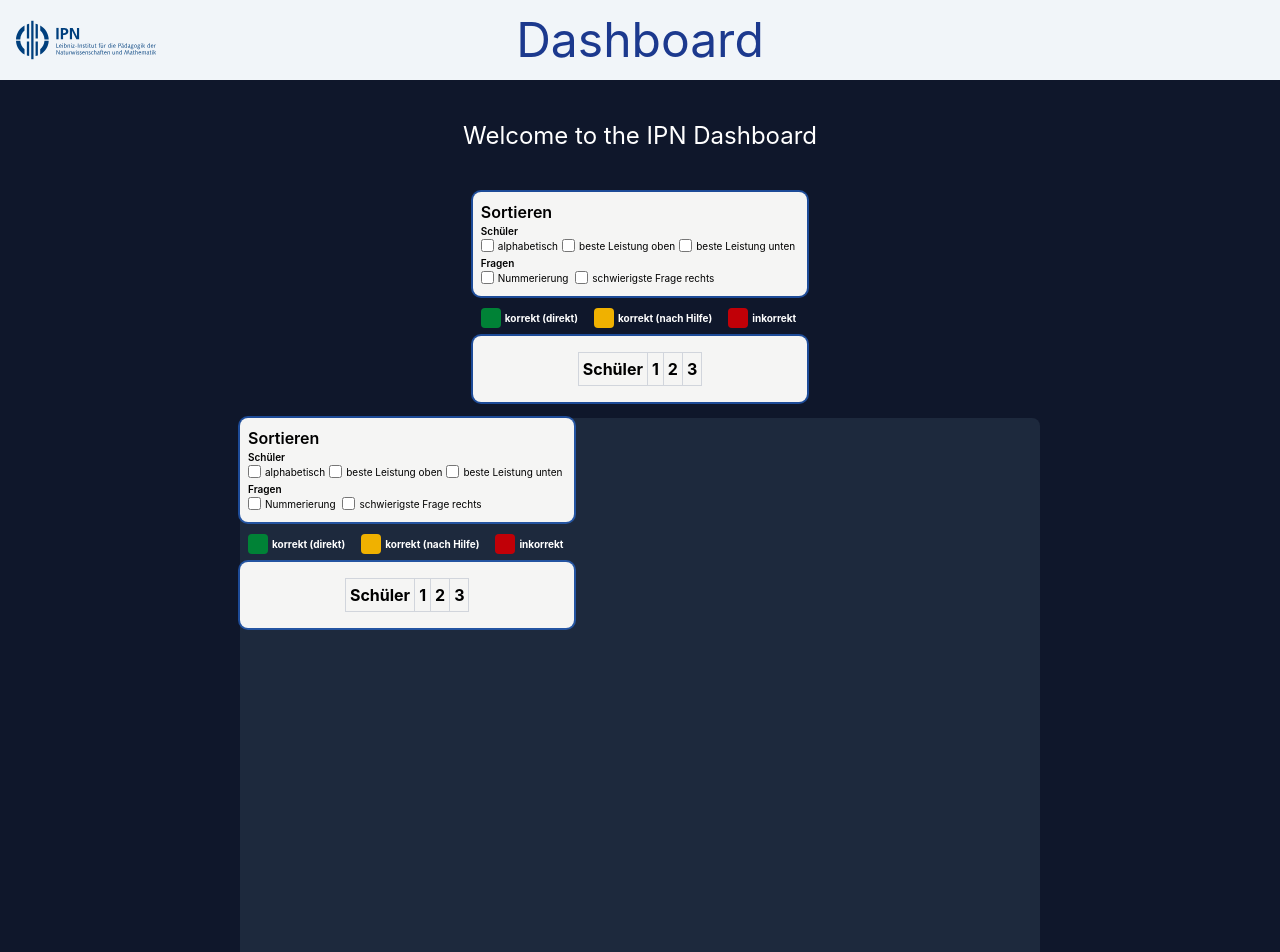
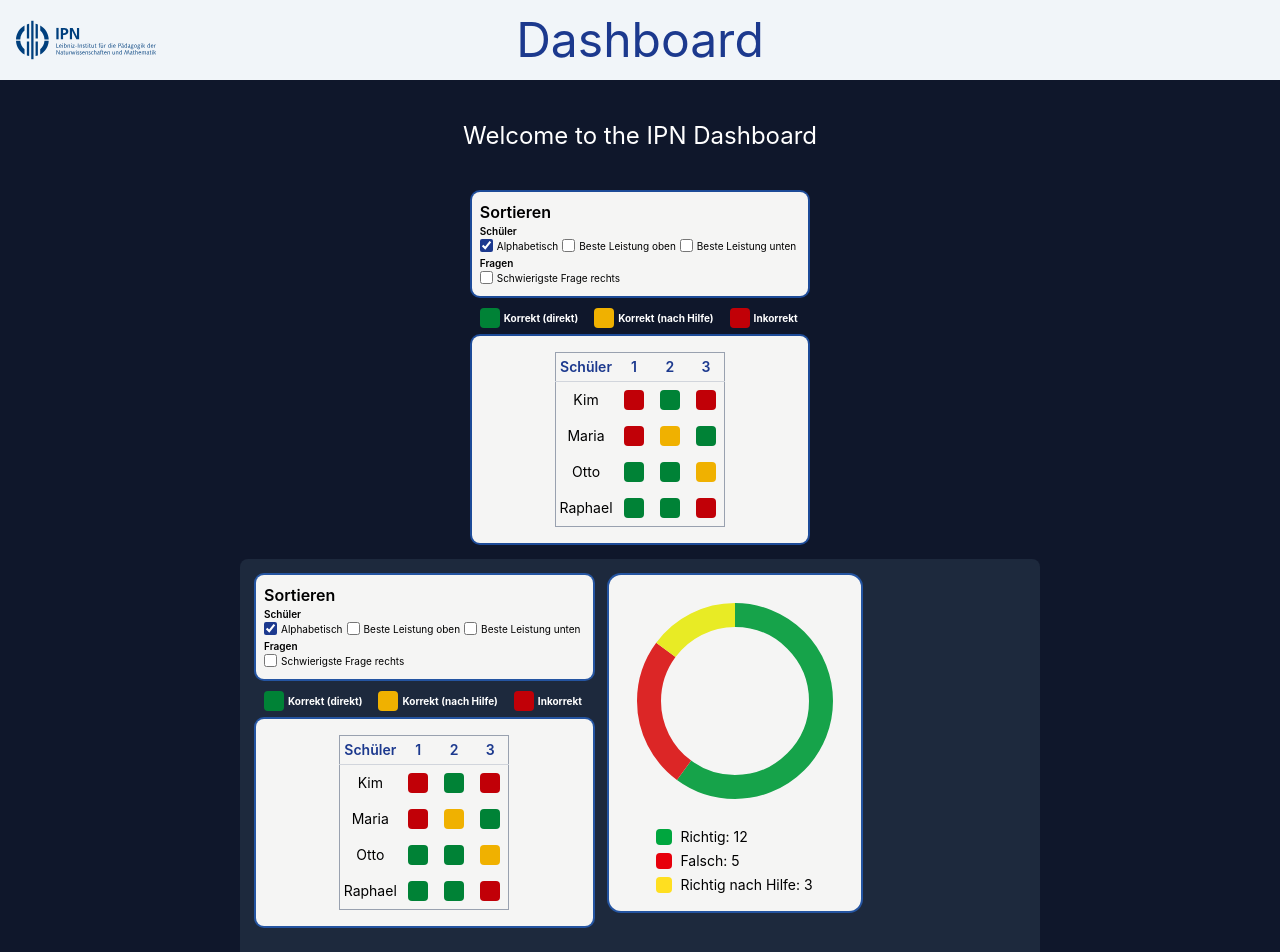
Before and after one commit to Explorier95/dashboard, a React (Vite) app in the folder dashboard/: page / in a window 1280 px wide. Shown: the top 952 px of the page. Built offline with nearby package versions, Linux system fonts and the light colour scheme.

Commit message:
Neues Pie-Chart noch nicht automatisch befülltbar, kleinere änderungen

```diff
--- a/dashboard/src/App.jsx
+++ b/dashboard/src/App.jsx
@@ -2,6 +2,7 @@ import StudentOverview from "./components/studentOverview";
 import DynamixText from "./components/dynamicText";
 import Header from "./components/header";
 import MotionExamples from "./examples/motionExamples"
+import PieChart from "./components/pieOverview.jsx";
 import SlidingSquare from "./components/slidingSquare"
 import {ElementSquares} from "./components/squareVariants.jsx";
 /*
@@ -22,8 +23,15 @@ const App = () => {
       {/* Dashboard Section */}
       <div className={ElementSquares.appJustifyCenter}>
         <StudentOverview />
+
       {/* Dashboard Dragable version */}
-        <SlidingSquare><StudentOverview /></SlidingSquare>
+        <SlidingSquare><StudentOverview />
+                <PieChart
+    richtig={12}
+    falsch={5}
+    richtigNachHilfe={3}
+/>
+        </SlidingSquare>
       </div>
 
       {/* Text */}
--- /dev/null
+++ b/dashboard/src/components/pieOverview.jsx
@@ -0,0 +1,79 @@
+import { motion } from "framer-motion";
+
+export default function PieChart({ richtig, falsch, richtigNachHilfe }) {
+    const total = richtig + falsch + richtigNachHilfe;
+
+    if (total === 0) {
+        return <p>Keine Daten vorhanden.</p>;
+    }
+
+    // Diagramm-Parameter
+    const size = 220;                  // etwas größer, damit nichts abgeschnitten wird
+    const radius = size / 2;
+    const strokeWidth = 24;            // kleiner, damit genügend Platz bleibt
+    const circleRadius = radius - strokeWidth;
+    const circumference = 2 * Math.PI * circleRadius;
+
+    const segments = [
+        { value: richtig, color: "#16a34a" },
+        { value: falsch, color: "#dc2626" },
+        { value: richtigNachHilfe, color: "#e8eb25ff" },
+    ];
+
+    let offset = 0;
+
+    return (
+        <div className="flex flex-col items-center bg-stone-100 p-4 rounded-xl ring-2 ring-blue-500/50">
+            <svg
+                width={size}
+                height={size}
+                viewBox={`0 0 ${size} ${size}`}
+                style={{ background: "bg-stone-100" }}
+            >
+                {/* Wir rotieren den Kreis, damit er oben startet */}
+                <g transform={`rotate(-90 ${radius} ${radius})`}>
+                    {segments.map((seg, i) => {
+                        const percentage = seg.value / total;
+                        const dash = percentage * circumference;
+                        const gap = circumference - dash;
+
+                        const localOffset = offset;
+                        offset += dash;
+
+                        return (
+                            <motion.circle
+                                key={i}
+                                cx={radius}
+                                cy={radius}
+                                r={circleRadius}
+                                fill="transparent"
+                                stroke={seg.color}
+                                strokeWidth={strokeWidth}
+                                strokeDasharray={`${dash} ${gap}`}
+                                strokeDashoffset={-localOffset}
+                                initial={{ strokeDasharray: `0 ${circumference}` }}
+                                animate={{ strokeDasharray: `${dash} ${gap}` }}
+                                transition={{ duration: 1, ease: "easeOut" }}
+                            />
+                        );
+                    })}
+                </g>
+            </svg>
+
+            <div className="mt-4 space-y-1 text-sm">
+                <div className="flex items-center gap-2">
+                    <div className="w-4 h-4 rounded-sm bg-green-600"></div>
+                    <span>Richtig: {richtig}</span>
+                </div>
+                <div className="flex items-center gap-2">
+                    <div className="w-4 h-4 rounded-sm bg-red-600"></div>
+                    <span>Falsch: {falsch}</span>
+                </div>
+                <div className="flex items-center gap-2">
+                    <div className="w-4 h-4 rounded-sm bg-yellow-300"></div>
+                    <span>Richtig nach Hilfe: {richtigNachHilfe}</span>
+                </div>
+            </div>
+        </div>
+    );
+}
--- a/dashboard/src/components/slidingSquare.jsx
+++ b/dashboard/src/components/slidingSquare.jsx
@@ -2,29 +2,28 @@ import { motion } from "framer-motion";
 import React from "react";
 import { useRef } from "react";
 
-function SlidingSquare({children}) {
+function SlidingSquare({ children }) {
 
   const constraintsRef = useRef(null);
 
+
   return (
     <>
-      <div ref={constraintsRef}
-        /* variants={{ GridContainerVariants }} */
-        className="bg-slate-800 w-[800px] h-[800px] rounded-lg relative"
+      <div
+        ref={constraintsRef}
+        className="bg-slate-800 w-[800px] h-[800px] rounded-lg relative flex gap-4 p-4 flex-wrap"
       >
         {React.Children.map(children, (child, index) => (
           <motion.div
-            className="absolute"
             key={index}
             drag
             dragConstraints={constraintsRef}
+            className="inline-block"
           >
-            <div className="inline-block">
             {child}
-            </div>
           </motion.div>
         ))}
-    </div>
+      </div>
     </>
   );
 }
--- a/dashboard/src/components/sortByQuestion.jsx
+++ b/dashboard/src/components/sortByQuestion.jsx
@@ -11,7 +11,7 @@ export default function SortByQuestion({ list, funktion, newQuestionList }) {
         <tbody>
             {list.schueler.map(student => (
                 <tr key={student.id}>
-                    <td>{student.vorname}</td>
+                    <td className={ElementSquares.studentTableData}>{student.vorname}</td>
 
                     {newQuestionList.map(question => {
                         const ans = list.schueler_antworten.find(
--- a/dashboard/src/components/sortListName.jsx
+++ b/dashboard/src/components/sortListName.jsx
@@ -21,7 +21,7 @@ export default function SortList({ list, funktion }) {
                             {schueler_antworten
                                 .filter(antwort => antwort.schueler_id === student.id)
                                 .map((antwort, index) => (
-                                    <td key={index} className={ElementSquares.studentTableColorBorder}>
+                                    <td key={index}>
                                         {SquareColor(antwort, funktion)}
                                     </td>
                                 ))}
--- a/dashboard/src/components/sortListPerformance.jsx
+++ b/dashboard/src/components/sortListPerformance.jsx
@@ -79,7 +79,7 @@ export default function SortListPerformance({ list, funktion, direction }) {
                     {list.schueler_antworten
                         .filter(antwort => antwort.schueler_id === student.id)
                         .map((antwort, index) => (
-                            <td key={index} className={ElementSquares.studentTableColorBorder}>
+                            <td key={index}>
                                 {SquareColor(antwort, funktion)}
                             </td>
                         ))}
--- a/dashboard/src/components/squareVariants.jsx
+++ b/dashboard/src/components/squareVariants.jsx
@@ -17,18 +17,22 @@ export const ElementSquares = {
     //app content
     appMain: "flex flex-col gap-10 overflow-x-hidden",
     appJustifyCenter: "justify-items-center",
+
     //studentOverview  content
     studentSearchBar: "bg-stone-100 rounded-lg justify-center items-center gap-4 mb-1 p-2 ring-2 ring-blue-500/50",
     studentMain: "bg-stone-100 rounded-lg justify-center flex items-center gap-10 mb-4 ring-2 ring-blue-500/50",
     studentTableMain: "talbe-auto border-collapse border border-gray-400 m-4",
     studentTableHeadStatic: "border border-gray-300 px-1 py-1 text-left...",
-    studentTableHeadDynamic: "border border-gray-300 px-1 py-1 hover:bg-green-500 text-left...",
-    studentTableData: "border border-gray-300 px-1 py-1",
-    studentTableColorBorder: "border border-gray-300",
+    studentTableHeadDynamic: "border-b border-gray-300 px-1 py-1 hover:bg-blue-400 text-sm font-semibold text-blue-900 ",
+    studentTableData: "text-center text-sm",
+
     //heading with explanation
-    studentTableHeaderDiv: "flex items-center gap-1 m-2",
-    studentTableHeaderTable: "border-spacing-x-20",
-    studentTableHeaderText: "text-nowrap text-white text-[10px] ..."
+    studentTableHeaderDiv: "flex items-center gap-1 m-2  ",
+    studentTableHeaderTable: "border-spacing-x-20 ",
+    studentTableHeaderText: "text-nowrap text-white text-[10px] ...",
+
+    //checkbox
+    checkboxAccent: "accent-blue-900"
 }
 
 export function SquareColor(antwort, funktion) {
--- a/dashboard/src/components/studentOverview.jsx
+++ b/dashboard/src/components/studentOverview.jsx
@@ -15,7 +15,7 @@ function StudentOverview() {
 
     const [info, setInfo] = useState(null)
     const [type, setType] = useState(null)
-    const [sort, setSort] = useState("sortUp")
+    const [sort, setSort] = useState("alphabetic")
 
     function openDialog(text, type) {
         setInfo(text)
@@ -36,31 +36,34 @@ function StudentOverview() {
                     <h3 className="font-semibold color-gray">Schüler</h3>
                     <input
                         type="checkbox"
+                        className={ElementSquares.checkboxAccent}
                         checked={sort === "alphabetic"}
                         onChange={() => setSort(sort === "alphabetic" ? "default" : "alphabetic")}
                     />
-                    <label className="align-top px-1">alphabetisch</label>
+                    <label className="align-top px-1">Alphabetisch</label>
                     <input
                         type="checkbox"
+                        className={ElementSquares.checkboxAccent}
                         checked={sort === "bestUp"}
                         onChange={() => setSort(sort === "bestUp" ? "default" : "bestUp")}
                     />
-                    <label className="align-top px-1">beste Leistung oben</label>
+                    <label className="align-top px-1">Beste Leistung oben</label>
                     <input
                         type="checkbox"
+                        className={ElementSquares.checkboxAccent}
                         checked={sort === "bestDown"}
                         onChange={() => setSort(sort === "bestDown" ? "default" : "bestDown")}
                     />
-                    <label className="align-top px-1">beste Leistung unten</label></div>
+                    <label className="align-top px-1">Beste Leistung unten</label></div>
                 <div className="text-[10px]">
                     <h3 className="font-semibold color-gray">Fragen</h3>
-                    <input type="checkbox" id="numbering" />
-                    <label className="align-top px-1">Nummerierung</label>                    <input
+                    <input
                         type="checkbox"
+                        className={ElementSquares.checkboxAccent}
                         checked={sort === "difficulty"}
                         onChange={() => setSort(sort === "difficulty" ? "default" : "difficulty")}
                     />
-                    <label className="align-top px-1">schwierigste Frage rechts</label></div>
+                    <label className="align-top px-1">Schwierigste Frage rechts</label></div>
             </div>
             {/* Importet Component */}
             <StudentOverviewHeader
@@ -100,11 +103,6 @@ function StudentOverview() {
                                 list={jsonData}
                                 orderBy={sort}
                             />
-{/*                             <DefaultStudentSort
-                            list = {jsonData}
-                            funktion={openDialog}
-                            /> */}
-
                         </>
                     )}
                 </table>
--- a/dashboard/src/components/studentOverviewHeader.jsx
+++ b/dashboard/src/components/studentOverviewHeader.jsx
@@ -15,19 +15,19 @@ export default function StudentOverviewHeader() {
                     <th>
                         <div className={ElementSquares.studentTableHeaderDiv}>
                             <div className={ColorSquare.greenHeadline}></div>
-                            <span>korrekt (direkt)</span>
+                            <span>Korrekt (direkt)</span>
                         </div>
                     </th>
                     <th>
                         <div className={ElementSquares.studentTableHeaderDiv}>
                             <div className={ColorSquare.yellowHeadline}></div>
-                            <span>korrekt (nach Hilfe)</span>
+                            <span>Korrekt (nach Hilfe)</span>
                         </div>
                     </th>
                     <th>
                         <div className={ElementSquares.studentTableHeaderDiv}>
                             <div className={ColorSquare.redHeadline}></div>
-                            <span>inkorrekt</span>
+                            <span>Inkorrekt</span>
                         </div>
                     </th>
                 </>
--- a/dashboard/src/components/studentTableHead.jsx
+++ b/dashboard/src/components/studentTableHead.jsx
@@ -1,4 +1,4 @@
-import { ElementSquares, SquareColor } from "./squareVariants.jsx";
+import { ElementSquares } from "./squareVariants.jsx";
 import DefaultStudentSort from "./defaultStudentSort.jsx";
 import SortByQuestion from "./sortByQuestion.jsx";
 /*
@@ -53,6 +53,7 @@ export default function StudentTableHead({ className, funktion, list, orderBy })
     return (
         <>
             <thead>
+                {console.log(orderBy)}
                 <tr>
                     <th className={className}>Schüler</th>
                     {orderedList.map((frage, index) => (<th key={index}
```
Lines whose indentation alone changed are shown as unchanged.
